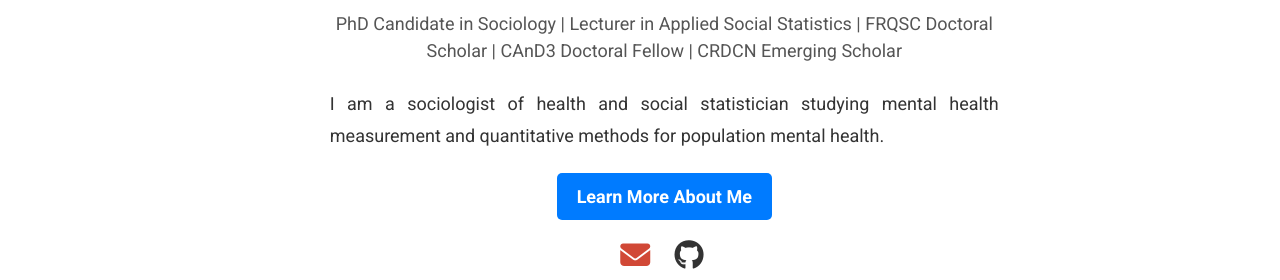
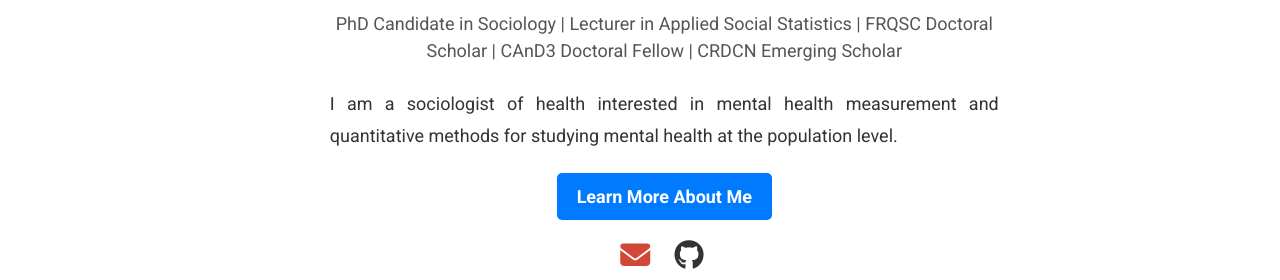
Before and after one commit to Mohsnmonji/mohsnmonji.github.io, a Jekyll site: the page built from _pages/front.md, in a window 1280 px wide and 1363 px high. Shown: the part 625-905 px from the top of the window. Built offline with Jekyll 4.4.1, drawn with Linux system fonts in a browser that asks for light colours.

Commit message:
Update front.md

```diff
--- a/_pages/front.md
+++ b/_pages/front.md
@@ -27,7 +27,7 @@ hide_avatar: true
 
   <!-- Description -->
 <p style="font-size: 18px; color: #333; text-align: justify; line-height: 1.8; margin-bottom: 20px;">
-  I am a sociologist of health and social statistician studying mental health measurement and quantitative methods for population mental health.
+  I am a sociologist of health interested in mental health measurement and quantitative methods for studying mental health at the population level.
 </p>
   <!-- Button -->
   <div style="margin-bottom: 20px;">
```
